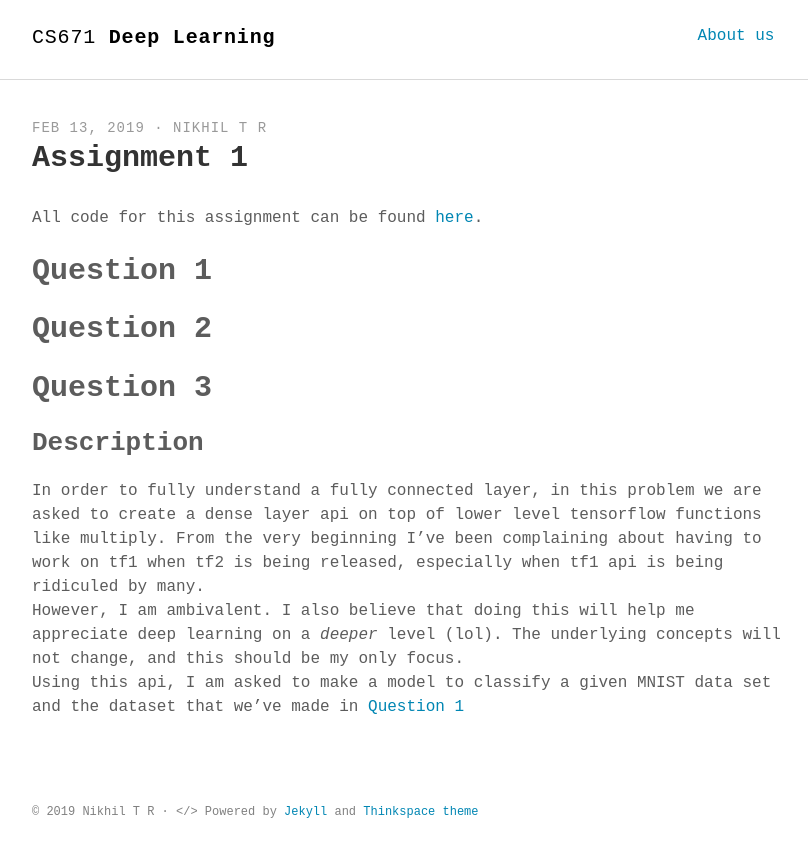
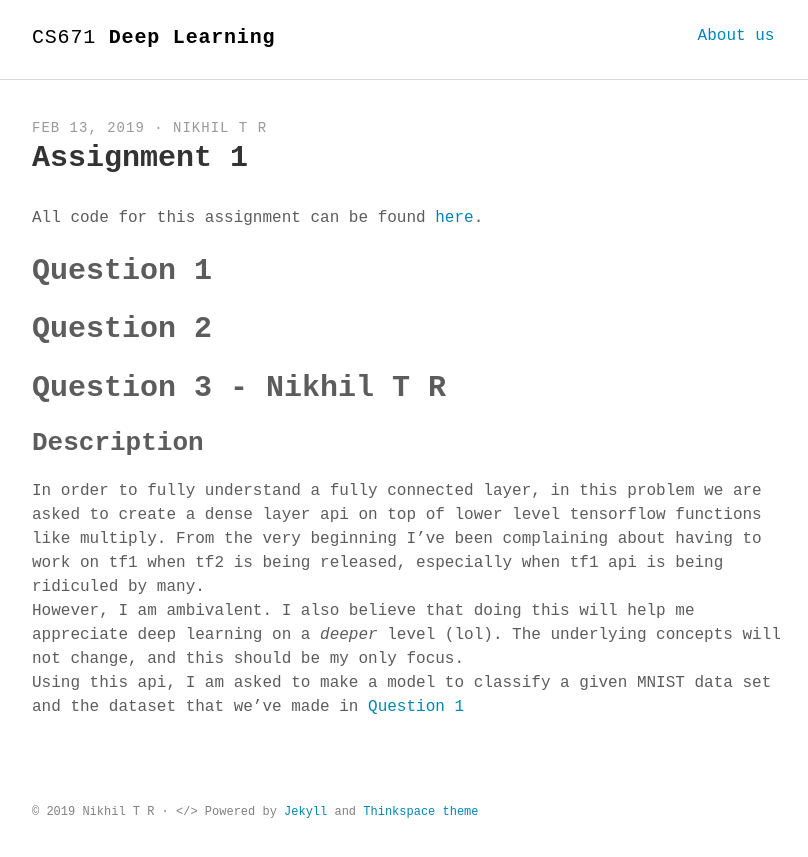
Before and after one commit to Kaustubh1Verma/CS671_Deep-Learning_2019, a Jekyll site: the page built from _posts/2019-02-13-Assignment-1.md, in a window 1280 px wide. Shown: the top 857 px of the page, without its empty margins (232-1040 px from the left). Built offline with Jekyll 4.4.1, drawn with Linux system fonts in a browser that asks for light colours; some web fonts are replaced.

Commit message:
trying something new

```diff
--- a/_posts/2019-02-13-Assignment-1.md
+++ b/_posts/2019-02-13-Assignment-1.md
@@ -9,8 +9,8 @@ All code for this assignment can be found [here](https://github.com/42niks/CS671
 
 # Question 1
 # Question 2
-# Question 3
+# Question 3 - Nikhil T R
 
 ## Description
 In order to fully understand a fully connected layer, in this problem we are asked to create a dense layer api on top of lower level tensorflow functions like multiply. From the very beginning I've been complaining about having to work on tf1 when tf2 is being released, especially when tf1 api is being ridiculed by many.<br>However, I am ambivalent. I also believe that doing this will help me appreciate deep learning on a _deeper_ level (lol). The underlying concepts will not change, and this should be my only focus.<br>
-Using this api, I am asked to make a model to classify a given MNIST data set and the dataset that we've made in [Question 1](#question-1)
+Using this api, I am asked to make a model to classify a given MNIST data set and the dataset that we've made in [Question 1](#question-3---nikhil-t-r)
```
